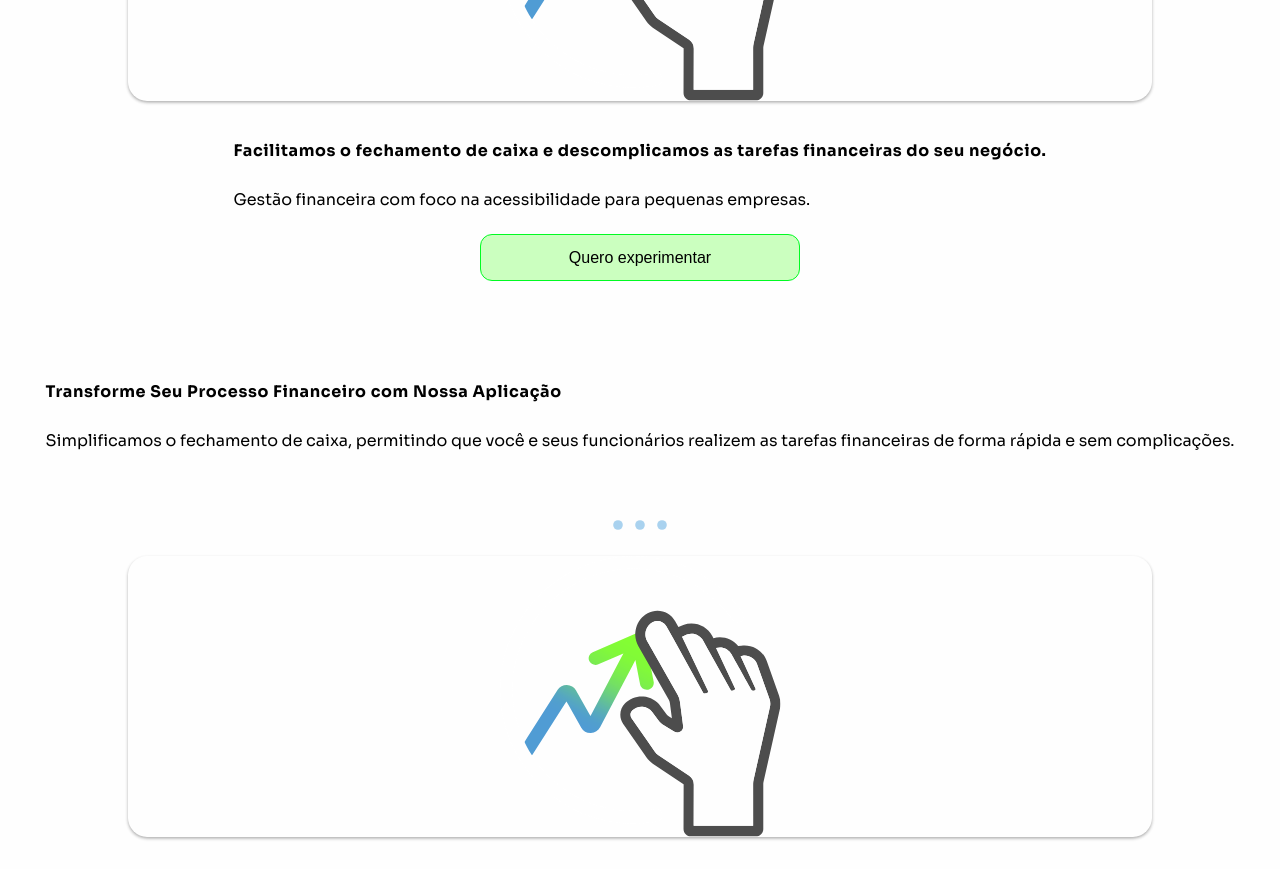
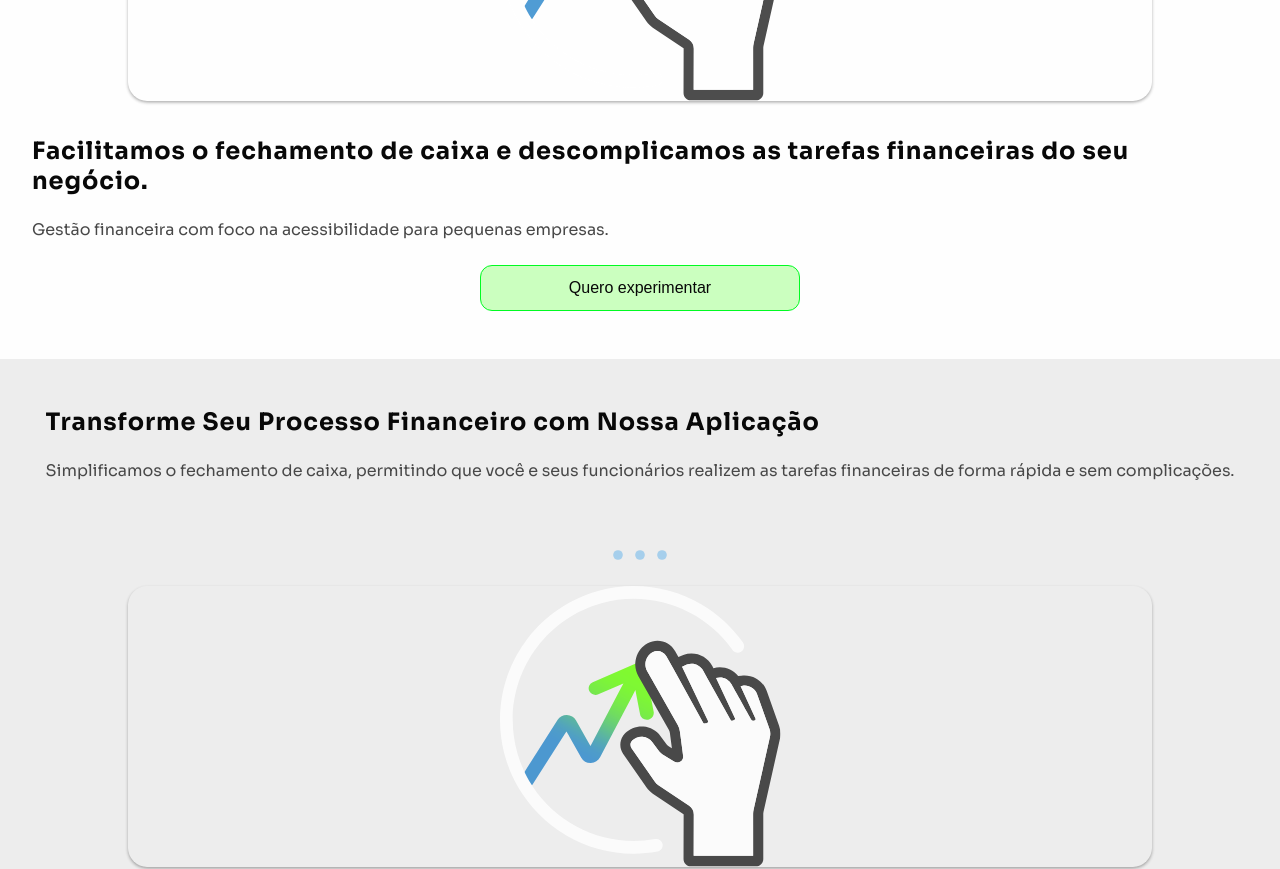
Before and after one commit to jaqueuchoab/caixanamao, a React (Vite) app: page / in a window 1280 px wide. Shown: the part 280-1149 px from the top of the page. Built offline with nearby package versions, Linux system fonts and the light colour scheme.

Commit message:
feat: Header, Footer, TextContent, Button

```diff
--- a/src/components/button/Button.module.css
+++ b/src/components/button/Button.module.css
@@ -8,6 +8,19 @@
   border-radius: 12px;
   border-width: 1px;
   border-style: solid;
-  font-size: var(--text-sm);
+  font-size: var(--size-sm);
   margin: 1.5rem 0px 0px 0px;
 }
+
+#light {
+  color: var(--color-neutral-950);
+  border-color: var(--color-green-400);
+  background-color: var(--color-green-200);
+}
+
+
+#dark {
+  color: var(--color-neutral-100);
+  border-color: var(--color-green-800);
+  background-color: var(--color-green-900);
+}
--- a/src/components/button/Button.tsx
+++ b/src/components/button/Button.tsx
@@ -1,28 +1,16 @@
 import React from 'react';
-import style from "./Button.module.css"
+import style from "./Button.module.css";
 import { useMode } from '../../context/ModeContext';
 
 type ButtonProps = React.PropsWithChildren & {
   children: string;
 }
 
-const ButtonLight : React.CSSProperties = {
-  color: 'var(--color-bg-950)',
-  borderColor: 'var(--color-green-400)',
-  backgroundColor: 'var(--color-green-200)'
-}
-
-const ButtonDark : React.CSSProperties = {
-  color: 'var(--color-bg-100)',
-  borderColor: 'var(--color-green-800)',
-  backgroundColor: 'var(--color-green-900)'
-}
-
 const Button = ({ children } : ButtonProps) => {
   const { mode } = useMode();
 
   return (
-    <button style={mode === 'dark' ? ButtonDark : ButtonLight} className={style.button}>{children}</button>
+    <button className={style.button} id={style[mode]}>{children}</button>
   );
 }
 
--- a/src/components/footer/Footer.module.css
+++ b/src/components/footer/Footer.module.css
@@ -26,5 +26,15 @@ footer {
   justify-content: center;
   gap: 0.5rem;
 
-  font-size: var(--text-sm);
+  font-size: var(--size-sm);
 }
+
+#light {
+  background: var(--color-neutral-100);
+  color: var(--color-neutral-600);
+}
+
+#dark {
+  background: var(--color-neutral-800);
+  color: var(--color-neutral-300);
+}
--- a/src/components/footer/Footer.tsx
+++ b/src/components/footer/Footer.tsx
@@ -1,40 +1,35 @@
 import React from 'react';
-
 // Importando style css
 import style from './Footer.module.css';
-
 //Importando imagens
-import logo_vert_light from '../../assets/logos/light-theme-assets/cnm-logovert-light.svg'
-import logo_vert_dark from '../../assets/logos/dark-theme-assets/cnm-logovert-dark.svg'
-
+import logo_vert_light from '../../assets/logos/light-theme-assets/cnm-logovert-light.svg';
+import logo_vert_dark from '../../assets/logos/dark-theme-assets/cnm-logovert-dark.svg';
 // Importando ferramentas para configuração de rotas
 import { Link } from 'react-router-dom';
 import { useMode } from '../../context/ModeContext';
-
-const FooterLight: React.CSSProperties = {
-  background: 'var(--color-bg-100)',
-  color: 'var(--color-bg-600)'
-}
-
-const FooterDark: React.CSSProperties = {
-  background: 'var(--color-bg-800)',
-  color: 'var(--color-bg-300)'
-}
 
 const Footer = () => {
   const { mode } = useMode();
 
   return (
-    <footer style={mode === 'light' ? FooterLight : FooterDark}>
+    <footer id={style[mode]}>
       <div className={style.contentFooter}>
-        <img src={mode === 'light' ? logo_vert_light : logo_vert_dark} alt={`logo-mode-${mode}`} className={style.logoVert}/>
+        <img
+          src={mode === 'light' ? logo_vert_light : logo_vert_dark}
+          alt={`logo-mode-${mode}`}
+          className={style.logoVert}
+        />
         <div className={style.linkActions}>
-          <Link to="/login-registration"><p>Login / Cadastro</p></Link>
-          <Link to="/benefits"><p>Vantagens</p></Link>
+          <Link to="/login-registration">
+            <p>Login / Cadastro</p>
+          </Link>
+          <Link to="/benefits">
+            <p>Vantagens</p>
+          </Link>
         </div>
       </div>
     </footer>
-  )
-}
+  );
+};
 
 export default Footer;
--- a/src/components/header/Header.tsx
+++ b/src/components/header/Header.tsx
@@ -1,13 +1,10 @@
 import React from 'react';
-
 // Importando style css
 import style from './Header.module.css';
-
 // Importando imagens
 import cnm_logo_light from '../../assets/logos/light-theme-assets/cnm-logo-light.svg';
 import cnm_logo_dark from '../../assets/logos/dark-theme-assets/cnm-logo-dark.svg';
 import CircleHalf from 'phosphor-react/src/icons/CircleHalf';
-
 // Importando ferramentas para configuração de rotas
 import { Link } from 'react-router-dom';
 import { useMode } from '../../context/ModeContext';
@@ -23,30 +20,24 @@ function setColorApp(mode: string) {
 
   if (app && themeColor && themeColorApple) {
     mode === 'light'
-      ? (app.style.background = 'var(--color-bg-100)') &&
-        (themeColor.content = 'var(--color-bg-100)') &&
-        (themeColorApple.content = 'var(--color-bg-100)')
-      : (app.style.background = 'var(--color-bg-800)') &&
-        (themeColor.content = 'var(--color-bg-800)') &&
-        (themeColorApple.content = 'var(--color-bg-800)');
+      ? (app.style.background = 'var(--color-neutral-100)') &&
+        (themeColor.content = 'var(--color-neutral-100)') &&
+        (themeColorApple.content = 'var(--color-neutral-100)')
+      : (app.style.background = 'var(--color-neutral-800)') &&
+        (themeColor.content = 'var(--color-neutral-800)') &&
+        (themeColorApple.content = 'var(--color-neutral-800)');
   } else {
     throw new Error('app não existe');
   }
 }
 
 const Header = () => {
-  const { mode, setMode, localMode } = useMode();
+  const { mode, setMode } = useMode();
 
   React.useEffect(() => {
     localStorage?.setItem('mode', mode);
     setColorApp(mode);
   }, [mode]);
-
-  React.useEffect(() => {
-    if (localMode) {
-      setColorApp(localMode);
-    }
-  }, [localMode]);
 
   return (
     <header className={style.header}>
@@ -63,7 +54,15 @@ const Header = () => {
             setMode(mode === 'light' ? 'dark' : 'light');
           }}
         >
-          <CircleHalf color={mode === 'light' ? '#080808' : '#FEFEFE'} size={38} weight="fill"/>
+          <CircleHalf
+            color={
+              mode === 'light'
+                ? 'var(--color-neutral-950)'
+                : 'var(--color-neutral-100)'
+            }
+            size={38}
+            weight="fill"
+          />
         </button>
       </nav>
     </header>
--- a/src/components/home/Home.module.css
+++ b/src/components/home/Home.module.css
@@ -19,3 +19,31 @@
   height: 9rem;
   margin-bottom: 2rem;
 }
+
+#light .sectionDivisorOne {
+  background-color: var(--background-light-primary);
+}
+
+#dark .sectionDivisorOne {
+  background-color: var(--background-light-primary);
+}
+
+.sectionDivisorTwo {
+  padding-bottom: 20px;
+}
+
+#light .sectionDivisorTwo {
+  background-color: var(--background-light-secondary);
+}
+
+#dark .sectionDivisorTwo {
+  background-color: var(--background-dark-secondary);
+}
+
+#light .sectionDivisorThree {
+  background-color: var(--background-light-quarternary);
+}
+
+#dark .sectionDivisorThree {
+  background-color: var(--background-dark-quarternary);
+}
--- a/src/components/home/TextContent.module.css
+++ b/src/components/home/TextContent.module.css
@@ -1,5 +1,5 @@
 .h3 {
-  font-size: var(--text-md);
+  font-size: var(--size-md);
   font-weight: 700;
   line-height: 30.24px;
   letter-spacing: 0.04em;
@@ -7,7 +7,23 @@
 
 .p {
   margin-top: 1.5rem;
-  font-size: var(--text-sm);
+  font-size: var(--size-sm);
   font-weight: 400;
   line-height: 20.16px;
 }
+
+#light .h3 {
+  color: var(--color-neutral-950);
+}
+
+#dark .h3 {
+  color: var(--color-neutral-100);
+}
+
+#light .p {
+  color: var(--color-neutral-600);
+}
+
+#dark .p {
+  color: var(--color-neutral-300);
+}
--- a/src/components/home/TextContent.tsx
+++ b/src/components/home/TextContent.tsx
@@ -1,4 +1,3 @@
-import React from 'react';
 import style from './TextContent.module.css';
 import { useMode } from '../../context/ModeContext';
 
@@ -12,22 +11,9 @@ function TextContent({ titulo, texto }: Content) {
   const { mode } = useMode();
 
   return (
-    <div className={style.textContent}>
-      <h3
-        style={
-          mode === 'light'
-            ? { color: 'var(--color-bg-950)' }
-            : { color: 'var(--color-bg-100)' }
-        }
-        className={style.h3}
-      >
-        {titulo}
-      </h3>
-      <p style={
-          mode === 'light'
-            ? { color: 'var(--color-bg-600)' }
-            : { color: 'var(--color-bg-300)' }
-        }className={style.p}>{texto}</p>
+    <div className={style.textContent} id={style[mode]}>
+      <h3 className={style.h3}>{titulo}</h3>
+      <p className={style.p}>{texto}</p>
     </div>
   );
 }
--- a/src/views/Home.tsx
+++ b/src/views/Home.tsx
@@ -1,4 +1,3 @@
-import React from 'react';
 import TextContent from '../components/home/TextContent';
 import Button from '../components/button/Button';
 import { Link } from 'react-router-dom';
@@ -18,20 +17,13 @@ const Home = () => {
   const { mode } = useMode();
 
   return (
-    <div className={style.mainContent}>
+    <div className={style.mainContent} id={style[mode]}>
       <Header />
       <Slide
         slide="carousel"
         imgSlide={[cnm_logo_light, cnm_logo_dark, cnm_logo_light]}
       />
-      <section
-        style={
-          mode === 'light'
-            ? { background: 'var(--color-bg-100)' }
-            : { background: 'var(--color-bg-800)' }
-        }
-        className={style.sectionContent}
-      >
+      <section className={style.sectionContent + ` sectionDivisorOne`}>
         <TextContent
           titulo="Facilitamos o fechamento de caixa e descomplicamos as tarefas financeiras do seu negócio."
           texto="Gestão financeira com foco na acessibilidade para pequenas empresas."
@@ -39,13 +31,7 @@ const Home = () => {
         <Button>Quero experimentar</Button>
       </section>
 
-      <section
-        style={
-          mode === 'light'
-            ? { background: 'var(--color-bg-200)', paddingBottom: '20px' }
-            : { background: 'var(--color-bg-850)', paddingBottom: '20px' }
-        }
-      >
+      <section className={style.sectionDivisorTwo}>
         <section className={style.sectionContent}>
           <TextContent
             titulo="Transforme Seu Processo Financeiro com Nossa Aplicação"
@@ -56,9 +42,8 @@ const Home = () => {
           customControls={true}
           thumbs={{
             thumbType: 'color',
-            thumbValue: mode === 'light' ? '#93C7EB' : '#00538F',
+            thumbValue: mode === 'light' ? 'var(--color-blue-300)' : 'var(--color-blue-300)',
           }}
-          //thumbs={[cnm_gradient_arrow, cnm_logo_light, cnm_gradient_arrow]}
           slide="carousel"
           imgSlide={[cnm_logo_light, cnm_logo_dark, cnm_gradient_arrow]}
         />
@@ -69,7 +54,7 @@ const Home = () => {
             ? { background: 'var(--color-green-100)' }
             : { background: 'var(--color-green-950)' }
         }
-        className={style.sectionContent}
+        className={style.sectionContent + ` sectionDivisorThree`}
       >
         <div>
           <img
```
Also changed, not shown: src/components/header/Header.module.css (line endings or trailing spaces).
